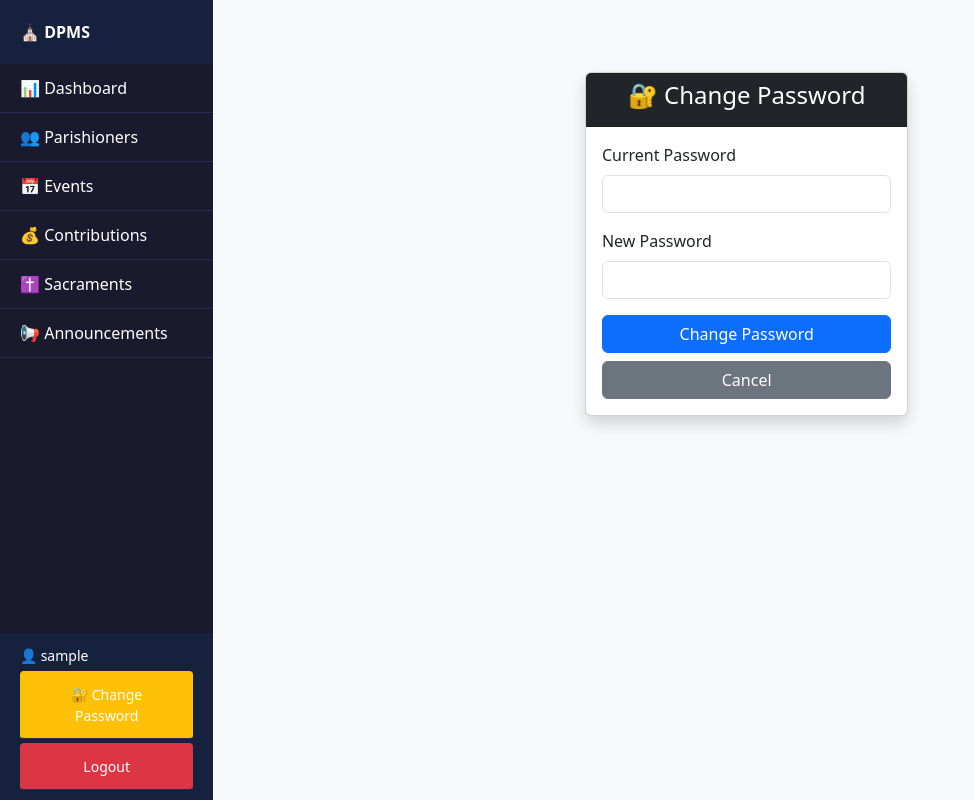
After one commit to LWKYM99/DPMS, a Flask app: page /change-password in a window 1280 px wide. The commit adds this page. Shown: the whole page, without its empty margins (0-974 px from the left). Run offline with Flask 3, Linux system fonts and the light colour scheme; the visitor is signed in with stand-in values (Sample User, id 1).

Commit message:
Add change password feature

```diff
--- a/app.py
+++ b/app.py
@@ -56,7 +56,6 @@ def init_db():
         username TEXT NOT NULL UNIQUE,
         password TEXT NOT NULL,
         role TEXT DEFAULT 'admin')''')
-    # Create default admin user if not exists
     existing = conn.execute('SELECT * FROM users WHERE username = "admin"').fetchone()
     if not existing:
         hashed = generate_password_hash('admin123')
@@ -126,6 +125,26 @@ def login():
 def logout():
     session.clear()
     return redirect(url_for('login'))
+
+@app.route('/change-password', methods=['GET', 'POST'])
+@login_required
+def change_password():
+    if request.method == 'POST':
+        current = request.form['current_password']
+        new = request.form['new_password']
+        db = get_db()
+        user = db.execute('SELECT * FROM users WHERE id=?', [session['user_id']]).fetchone()
+        if check_password_hash(user['password'], current):
+            db.execute('UPDATE users SET password=? WHERE id=?',
+                [generate_password_hash(new), session['user_id']])
+            db.commit()
+            db.close()
+            flash('Password changed successfully!')
+            return redirect(url_for('home'))
+        else:
+            db.close()
+            flash('Current password is incorrect!')
+    return render_template('change_password.html')
 
 # ── Home ──────────────────────────────────────────────────
 @app.route('/')
--- a/templates/base.html
+++ b/templates/base.html
@@ -74,7 +74,8 @@
             </a>
             {% if session.get('username') %}
             <div class="sidebar-footer">
-                <small class="text-muted">👤 {{ session['username'] }}</small><br>
+                <small class="text-white">👤 {{ session['username'] }}</small><br>
+                <a href="/change-password" class="btn btn-sm btn-warning mt-1 w-100">🔐 Change Password</a>
                 <a href="/logout" class="btn btn-sm btn-danger mt-1 w-100">Logout</a>
             </div>
             {% endif %}
--- /dev/null
+++ b/templates/change_password.html
@@ -0,0 +1,33 @@
+{% extends 'base.html' %}
+{% block title %}Change Password{% endblock %}
+
+{% block content %}
+<div class="row justify-content-center mt-5">
+    <div class="col-md-4">
+        <div class="card shadow">
+            <div class="card-header bg-dark text-white text-center">
+                <h4>🔐 Change Password</h4>
+            </div>
+            <div class="card-body">
+                {% with messages = get_flashed_messages() %}
+                {% if messages %}
+                <div class="alert alert-info">{{ messages[0] }}</div>
+                {% endif %}
+                {% endwith %}
+                <form method="POST">
+                    <div class="mb-3">
+                        <label class="form-label">Current Password</label>
+                        <input type="password" name="current_password" class="form-control" required>
+                    </div>
+                    <div class="mb-3">
+                        <label class="form-label">New Password</label>
+                        <input type="password" name="new_password" class="form-control" required>
+                    </div>
+                    <button type="submit" class="btn btn-primary w-100">Change Password</button>
+                    <a href="/" class="btn btn-secondary w-100 mt-2">Cancel</a>
+                </form>
+            </div>
+        </div>
+    </div>
+</div>
+{% endblock %}
```
